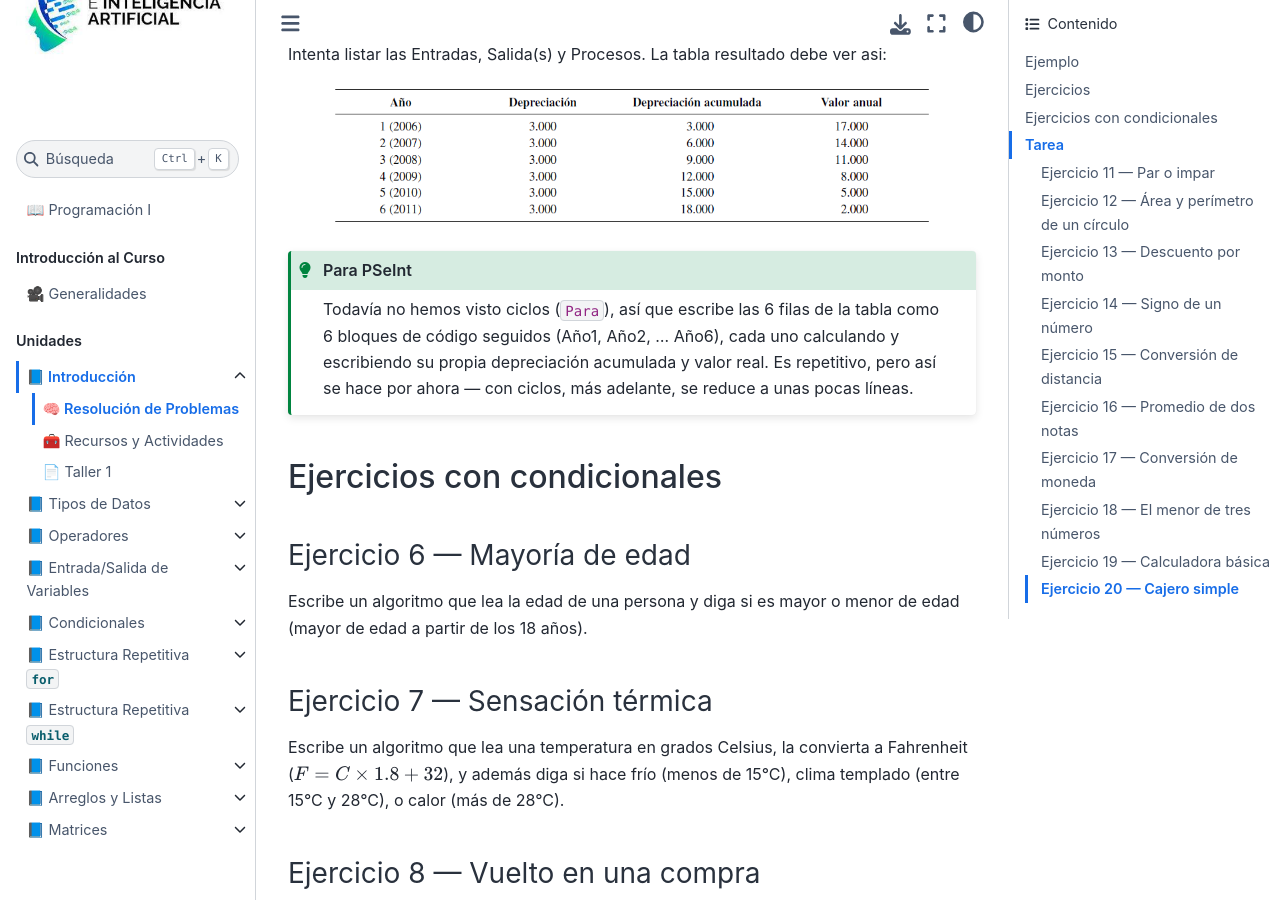
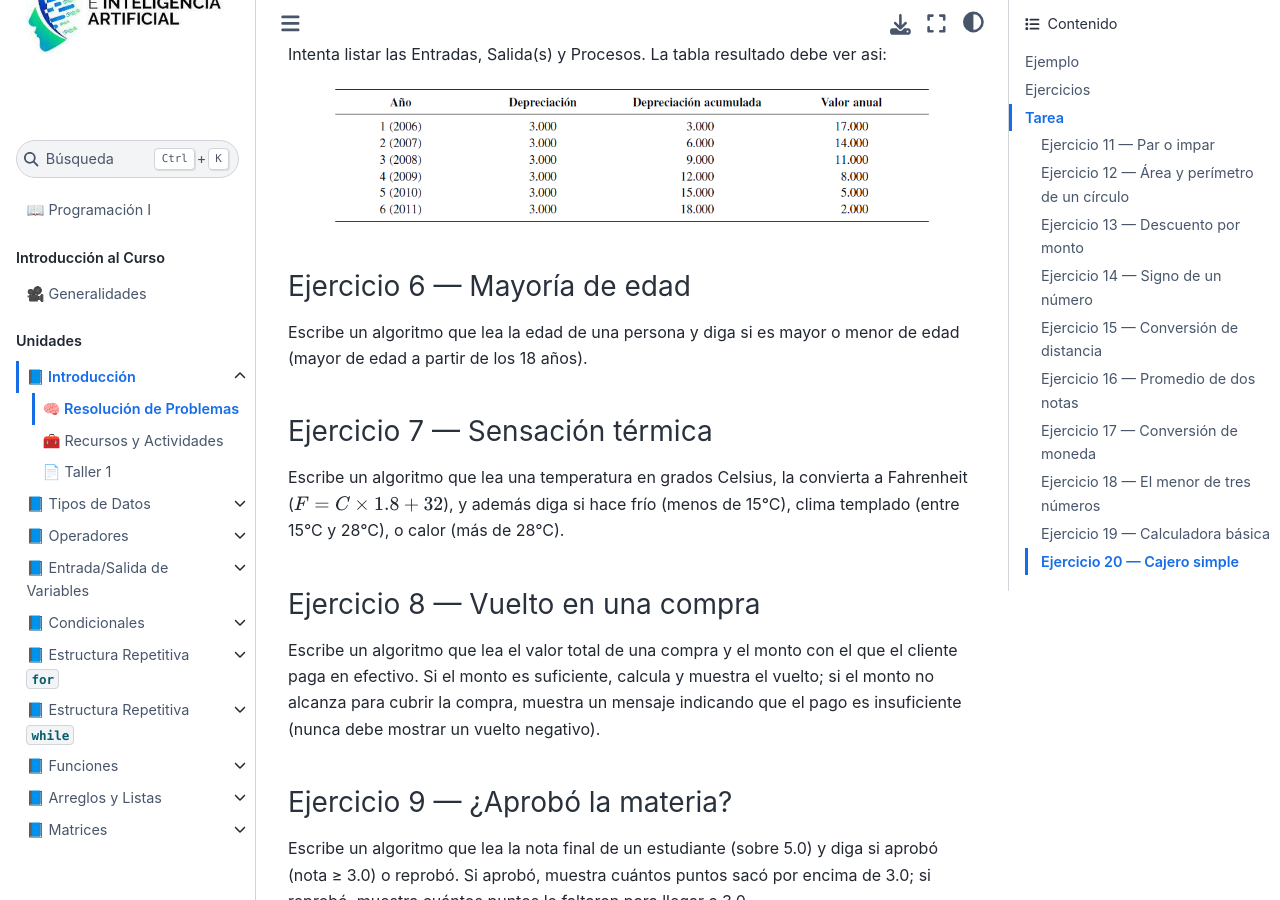
Before and after one commit to BioAITeamLearning/AlgProgI_2026_02_Ucaldas, a Jupyter Book: the page built from content/resources/clase-1/pensamiento-algoritmos.md, in a window 1280 px wide and 900 px high, scrolled down 3027 px. Built offline with Jupyter Book 1.0.4 settings and Sphinx 7.4.7 and the Sphinx Book theme 1.1.4, drawn with Linux system fonts in a browser that asks for light colours; pages that are not in the unit, such as notebooks, are missing from menus.

Commit message:
Quitar nota de PSeInt sobre ciclos y encabezado "Ejercicios con condicionales"
Co-Authored-By: Claude Sonnet 5 <noreply@anthropic.com>

````diff
--- a/content/resources/clase-1/pensamiento-algoritmos.md
+++ b/content/resources/clase-1/pensamiento-algoritmos.md
@@ -92,13 +92,6 @@ Intenta listar las Entradas, Salida(s) y Procesos. La tabla resultado debe ver a
     <img src="https://raw.githubusercontent.com/BioAITeamLearning/AlgProgI_2026_02_Ucaldas/main/content/imgs/img1-unid-1.png" alt="pensamiento1" width="600px"/>
 </div>
 
-```{admonition} Para PSeInt
-:class: tip
-Todavía no hemos visto ciclos (`Para`), así que escribe las 6 filas de la tabla como 6 bloques de código seguidos (Año1, Año2, ... Año6), cada uno calculando y escribiendo su propia depreciación acumulada y valor real. Es repetitivo, pero así se hace por ahora — con ciclos, más adelante, se reduce a unas pocas líneas.
-```
-
-## Ejercicios con condicionales
-
 ### Ejercicio 6 — Mayoría de edad
 
 Escribe un algoritmo que lea la edad de una persona y diga si es mayor o menor de edad (mayor de edad a partir de los 18 años).
````
